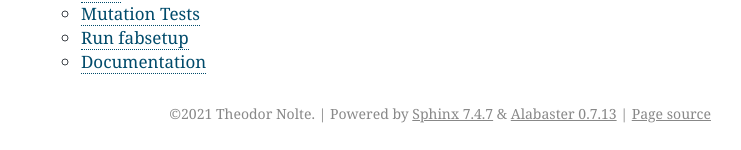
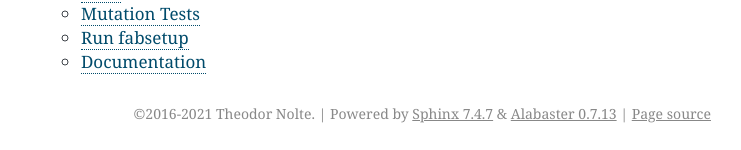
Before and after one commit to theno/fabsetup, a Sphinx documentation site: the page built from docs/index.rst, in a window 1280 px wide. Shown: the part 1724-1874 px from the top of the page, without its empty margins (399-1140 px from the left). Built offline with Sphinx 7.4.7, drawn with Linux system fonts in a browser that asks for light colours; pages that are not in the unit, such as notebooks, are missing from menus; part of the change alters nothing that is shown.

```diff
--- a/docs/conf.py
+++ b/docs/conf.py
@@ -3,6 +3,8 @@ import inspect
 import invoke
 from sphinx.ext import autodoc
 from sphinx.util.inspect import stringify_signature
+
+import fabsetup
 
 # Configuration file for the Sphinx documentation builder.
 #
@@ -26,11 +28,16 @@ from sphinx.util.inspect import stringify_signature
 # -- Project information -----------------------------------------------------
 
 project = 'Fabsetup'
-copyright = '2021 Theodor Nolte'
 author = 'Theodor Nolte'
+copyright = author  # fallback
+with open("../LICENSE.txt") as fh:
+    prefix = "Copyright (c) "
+    for line in fh.readlines():
+        if line.startswith(prefix):
+            copyright = line.split(prefix)[-1].strip()
 
 # The full version, including alpha/beta/rc tags
-release = 'fabsetup-1.0.0'
+release = 'fabsetup-{}'.format(fabsetup.__version__)
 
 
 # -- General configuration ---------------------------------------------------
```
